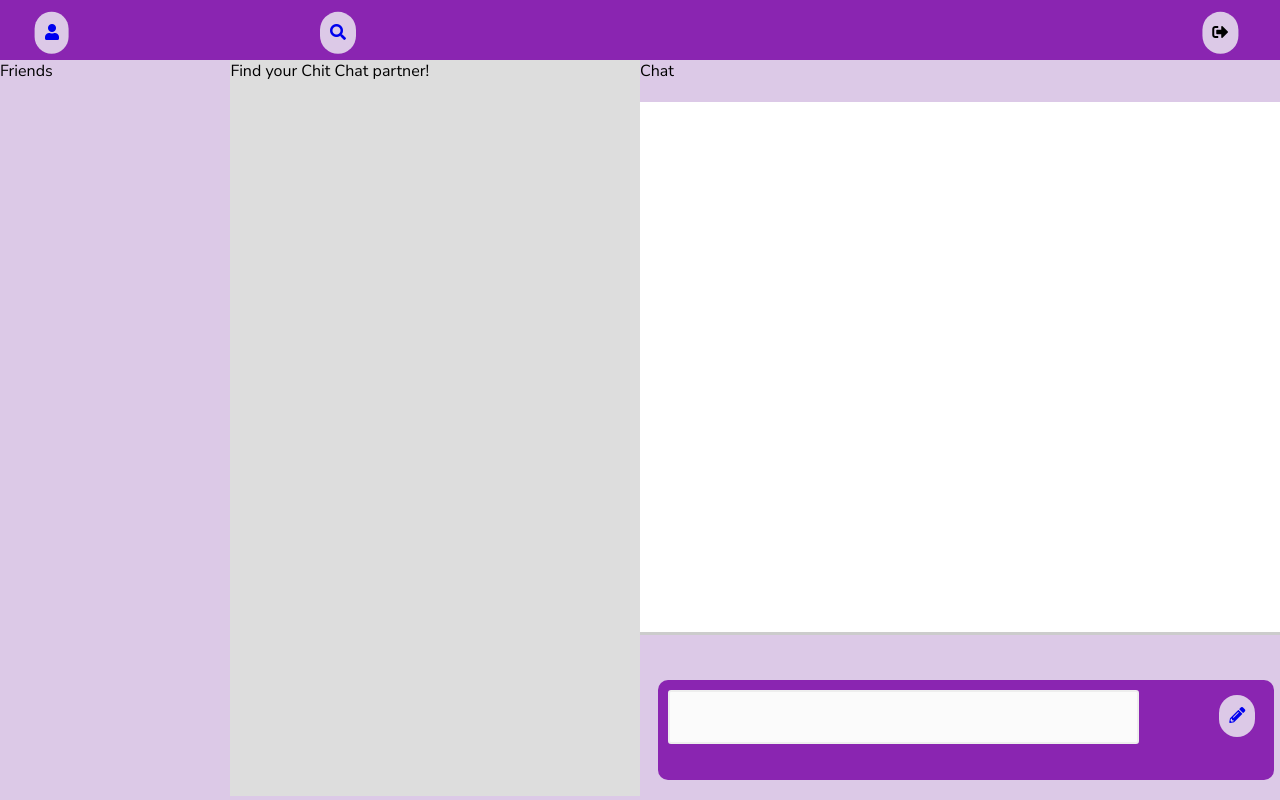
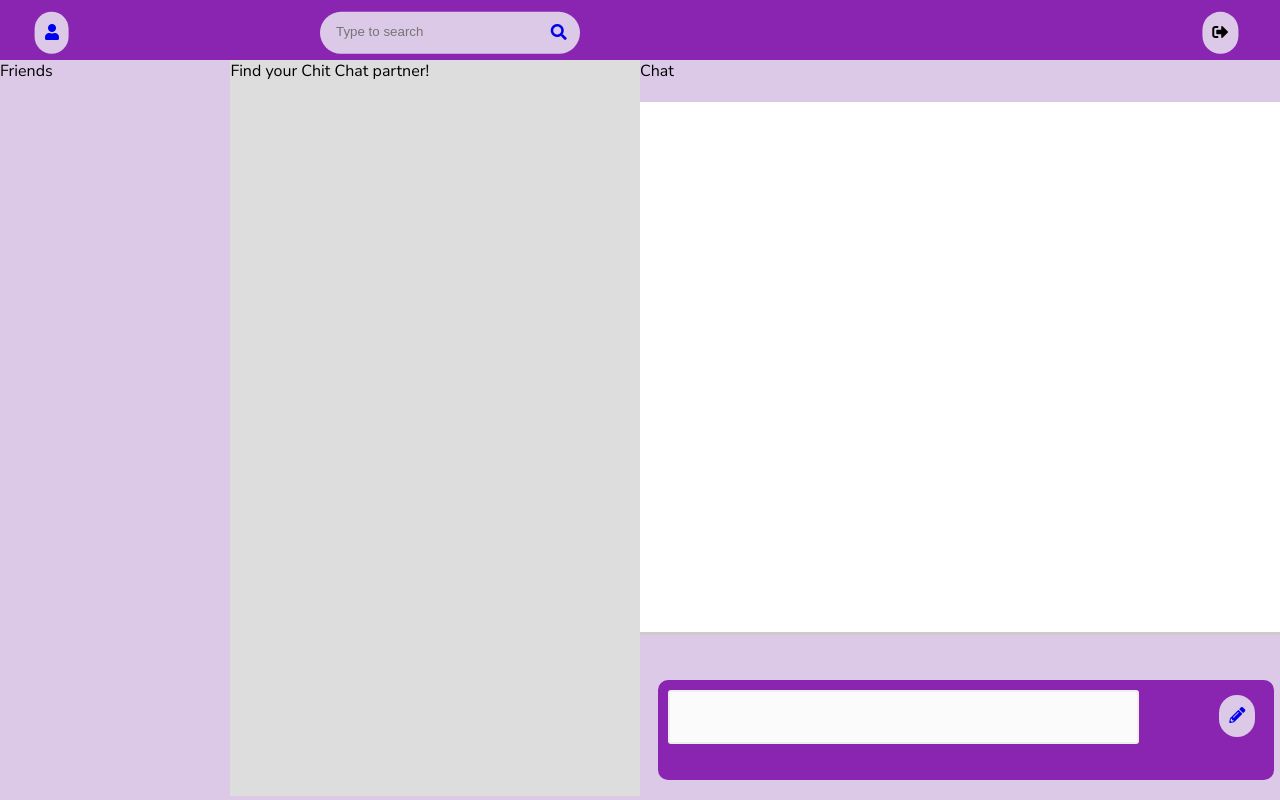
Before and after one commit to cosminmemetea/ChitChat, a plain HTML site: page ChitChat/src/web/user.html in a window 1280 px wide. Drawn offline with Linux system fonts and the light colour scheme; no server answers.

Commit message:
user css improvement

```diff
--- a/ChitChat/src/css/user-style.css
+++ b/ChitChat/src/css/user-style.css
@@ -14,6 +14,7 @@ body{
     position:absolute;
     top:2%;
     left:25%;
+    width:240px;
     transform:translate(0%,-10%);
     background:#DCC9E7;
     border-radius:40px;
@@ -22,12 +23,12 @@ body{
 .no-bullet {
     list-style-type: none;
 }
-.search-box:hover > .search-txt{
+/*.search-box:hover > .search-txt{
     width:240px;
     padding: 0 6px;
-}
-.search-box:hover > .search-btn{
-}
+}*/
+/*.search-box:hover > .search-btn{
+}*/
 .search-txt{
     border:none;
     background:none;
@@ -37,23 +38,25 @@ body{
     color:black;
     transition:0.4s;
     line-height:20px;
-    width:0;
+    padding: 0 6px;
+    width:82%;
 }
 .search-btn{
-    float: top;
-    width:20px;
-    height:20px;
-    border-radius:50%;
+    float: right;
+    padding-right: 5%;
+    width: 3%;
+    height: 3%;
+    border-radius: 50%;
 }
 
 .user-box{
     position:absolute;
     top: 2%;
-    left:3%;
+    left: 3%;
     transform:translate(-10%,-10%);
-    background:#DCC9E7;
-    border-radius:40px;
-    padding:10px;
+    background: #DCC9E7;
+    border-radius: 40px;
+    padding: 10px;
 }
 .user-btn{
     float: top;
```
